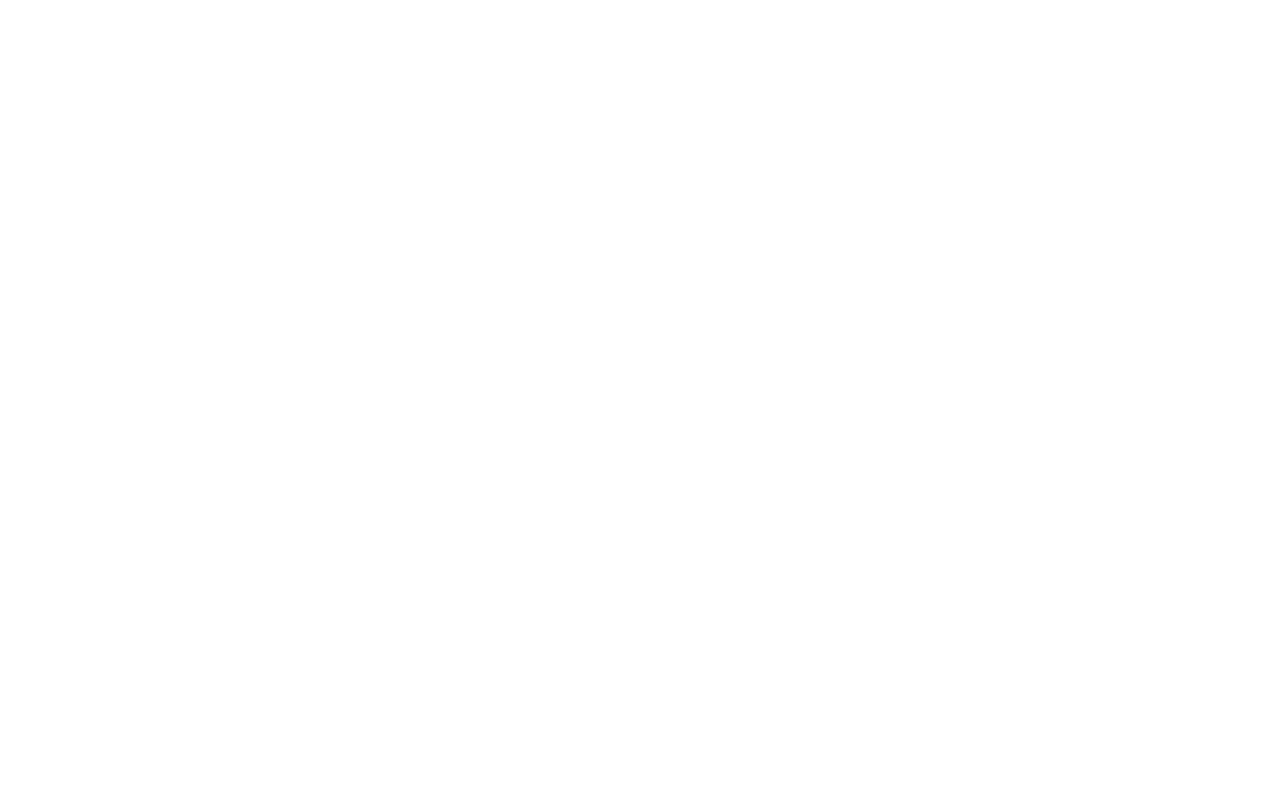
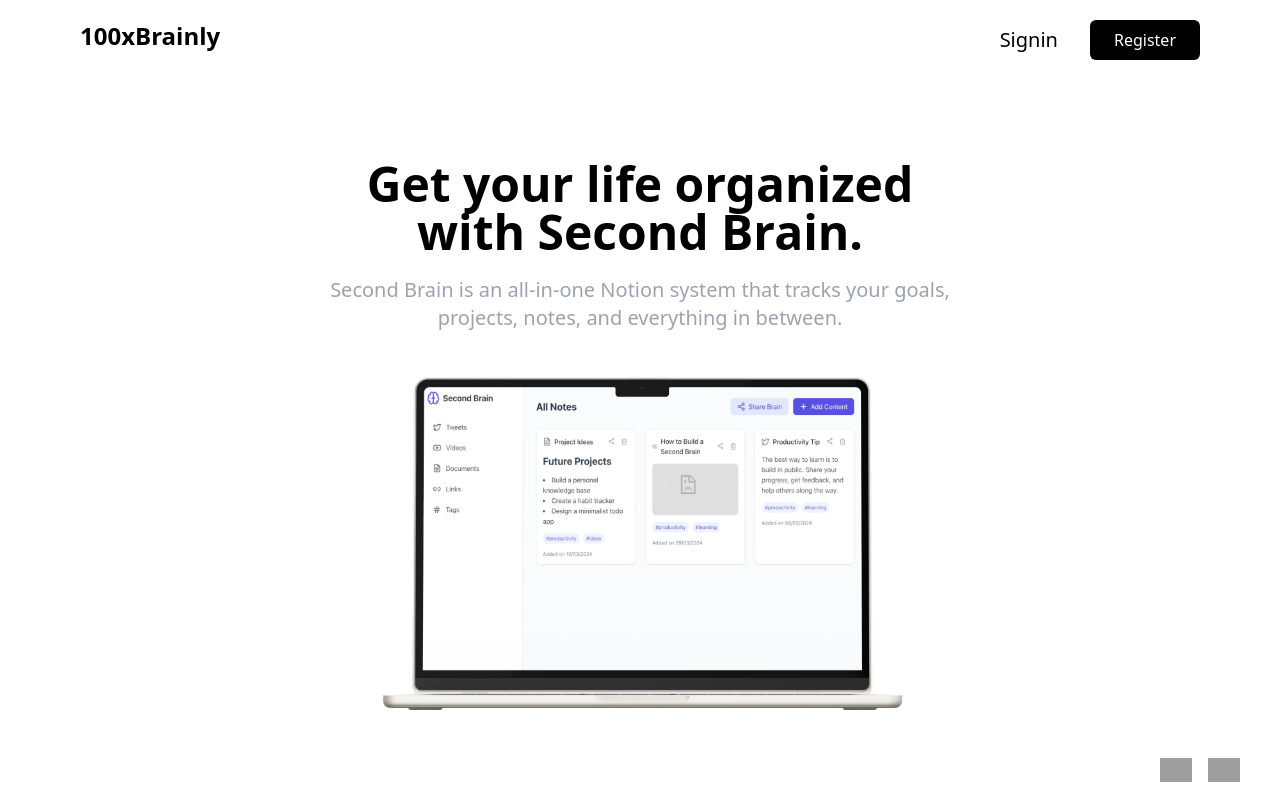
Before and after one commit to karsh0/Brainly, a React (Vite) app in the folder frontend/: page / in a window 1280 px wide. Before the commit this address had no page. Built offline with nearby package versions, Linux system fonts and the light colour scheme; grey boxes are pictures that could not be loaded.

Commit message:
[update]: added / route

```diff
--- a/frontend/src/App.tsx
+++ b/frontend/src/App.tsx
@@ -3,12 +3,14 @@
 import { Signin } from "./Pages/Signin"
 import { Signup } from "./Pages/Signup"
 import { DocumentPage } from "./Pages/DocumentPage"
+import { Landing } from "./Pages/Landing"
 
 function App() {
 
   return (
     <BrowserRouter>
     <Routes>
+      <Route path="/" element={<Landing/>}/>
       <Route path="/signup" element={<Signup/>}/>
       <Route path="/signin" element={<Signin/>}/>
       <Route path="/dashboard" element={<Homepage/>}/>
--- a/frontend/src/Pages/CreateContentModal.tsx
+++ b/frontend/src/Pages/CreateContentModal.tsx
@@ -103,7 +103,7 @@
                                 ></textarea>
                             </div>
                             <div className="flex justify-center">
-                                <Button onClick={handleAddContent} size="md" variant="primary" title="Submit" fullWidth />
+                                <Button onClick={handleAddContent} size="md" variant="dark" title="Submit" fullWidth />
                             </div>
                         </div>
                     </div>
--- a/frontend/src/Pages/DocumentPage.tsx
+++ b/frontend/src/Pages/DocumentPage.tsx
@@ -8,6 +8,9 @@
 
     async function handleDelete(link: any){
         const res = await axios.delete(`${BACKEND_URL}/api/v1/content`,{
+            headers:{
+                "Authorization":localStorage.getItem('token')
+            },
             data:{
                 link
             }
--- a/frontend/src/Pages/Homepage.tsx
+++ b/frontend/src/Pages/Homepage.tsx
@@ -4,7 +4,7 @@
 import { Button } from "../components/ui/Button"
 import { Card } from "../components/ui/Card"
 import { Sidebar } from "../components/ui/Sidebar"
-import {CreateContentModal} from "./CreateContentModal"
+import { CreateContentModal } from "./CreateContentModal"
 import { BACKEND_URL } from "../config"
 import axios from "axios"
 
@@ -80,7 +80,7 @@
               }}
               size="md"
               title={"Add content"}
-              variant={"primary"}
+              variant={"dark"}
             />
           </div>
         </div>
--- /dev/null
+++ b/frontend/src/Pages/Landing.tsx
@@ -0,0 +1,35 @@
+import { Link, useNavigate } from "react-router-dom";
+import { Button } from "../components/ui/Button";
+import BrainlyImage from "../assets/brainly-image.png"
+
+export function Landing(){
+    const navigate = useNavigate()
+    return <div>
+        <div className="flex justify-between px-20 py-5 text-black">
+            <p className="text-2xl font-bold ">100xBrainly</p>
+            <div className="flex gap-8 items-center">
+            <div className="text-xl font-medium"><Link to={'/signin'}>Signin</Link></div>
+            <Button title={'Register'} size="md" variant="dark" onClick={()=> navigate('/signup')}/>
+            </div>
+        </div>
+        <div className="w-full flex justify-center mt-20">
+            <div className="w-1/2 text-center">
+            <h1 className="text-5xl font-bold flex flex-wrap mb-5">Get your life organized with Second Brain.</h1>
+            <span className="text-xl text-gray-400">Second Brain is an all-in-one Notion system that tracks your goals, projects, notes, and everything in between.</span>
+            <img src={BrainlyImage} alt="" />
+            </div>
+        </div>
+        <div className="w-full flex gap-4 justify-end px-10 pb-5">
+            <div>
+                <a href="https://github.com/karsh0/Brainly" target="_blank">
+                <img src="https://cdn-icons-png.flaticon.com/128/25/25657.png" className="w-8" />
+                </a>
+            </div>
+            <div>
+                <a href="https://x.com/Karan_tw" target="_blank">
+                <img src="https://cdn-icons-png.flaticon.com/128/5969/5969020.png" className="w-8" />
+                </a>
+            </div>
+        </div>
+    </div>
+}
--- a/frontend/src/Pages/Signin.tsx
+++ b/frontend/src/Pages/Signin.tsx
@@ -23,17 +23,17 @@
         navigate('/dashboard')
     }
     return (
-        <div className="w-screen h-screen bg-gray-600 opacity-70 fixed top-0 left-0 flex justify-center">
-        <div className="flex flex-col justify-center w-64 sm:w-72">
-            <span className="bg-white p-4 rounded-md opacity-100 cursor-pointer">
-                <div className="flex justify-center text-2xl mb-4 font-semibold">
+        <div className="w-screen h-screen bg-black opacity-70 fixed top-0 left-0 flex justify-center">
+        <div className="flex flex-col justify-center w-64 sm:w-96">
+            <span className="bg-white p-8 rounded-md opacity-100 cursor-pointer">
+                <div className="flex justify-center text-3xl mb-4 font-semibold">
                     Signin
                 </div>
             <div className="flex flex-col gap-4">
                 <Input reference={usernameRef} placeholder={"Username"}/>
                 <Input reference={passwordRef} placeholder={"Password"}/>
                 <div className="flex justify-center">
-                <Button onClick={handleSignin} loading={false} size={"md"} variant={"primary"} title={"Submit"} fullWidth={true}/>
+                <Button onClick={handleSignin} loading={false} size={"md"} variant={"dark"} title={"Submit"} fullWidth={true}/>
                 </div>
             </div>
             </span>
--- a/frontend/src/Pages/Signup.tsx
+++ b/frontend/src/Pages/Signup.tsx
@@ -21,17 +21,17 @@
        navigate('/signin')
     }
     return (
-        <div className="w-screen h-screen bg-gray-600 opacity-70 fixed top-0 left-0 flex justify-center">
-        <div className="flex flex-col justify-center w-64 md:w-72">
-            <span className="bg-white p-4 rounded-md opacity-100 cursor-pointer">
-                <div className="flex justify-center text-2xl text-semibold mb-4 font-semibold">
+        <div className="w-screen h-screen bg-black opacity-70 fixed top-0 left-0 flex justify-center">
+        <div className="flex flex-col justify-center w-64 md:w-96">
+            <span className="bg-white p-8 rounded-md opacity-100 cursor-pointer">
+                <div className="flex justify-center text-3xl text-semibold mb-4 font-semibold">
                     Signup
                 </div>
             <div className="flex flex-col gap-4">
                 <Input reference={usernameRef} placeholder={"Username"}/>
                 <Input reference={passwordRef} placeholder={"Password"}/>
                 <div className="flex justify-center">
-                <Button onClick={handleSignup} loading={false} size={"md"} variant={"primary"} title={"Submit"} fullWidth={true}/>
+                <Button onClick={handleSignup} loading={false} size={"md"} variant={"dark"} title={"Submit"} fullWidth={true}/>
                 </div>
             </div>
             </span>
--- a/frontend/src/components/ui/Button.tsx
+++ b/frontend/src/components/ui/Button.tsx
@@ -5,7 +5,7 @@
     startIcon? : ReactElement,
     endIcon? : ReactElement,
     title: String,
-    variant:"primary" | "secondary" | "danger",
+    variant:"primary" | "secondary" | "danger" | "dark",
     onClick?: () => void,
     fullWidth?: boolean,
     loading?: boolean
@@ -21,7 +21,8 @@
 const variantStyles = {
     "primary": "bg-[#5046e5] text-white",
     "secondary": "bg-[#e0e7ff] text-purple-600",
-    "danger" : "bg-red-500 text-white"
+    "danger" : "bg-red-500 text-white",
+    "dark" : "bg-black text-white"
 }
 
 
```
Also changed, not shown: frontend/src/assets/brainly-image.png (added).
